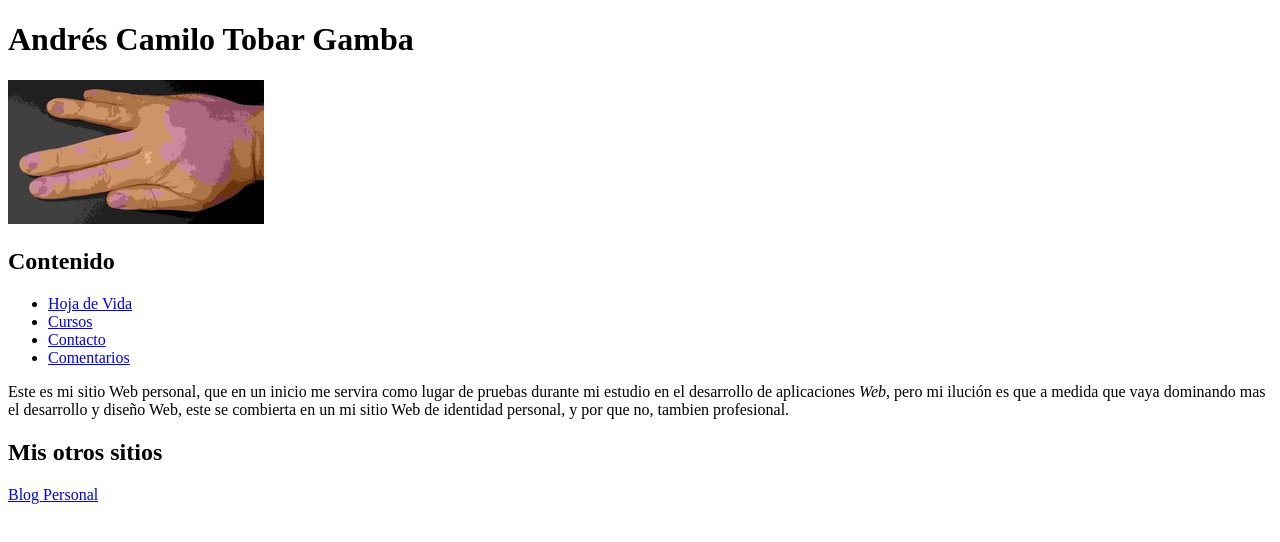
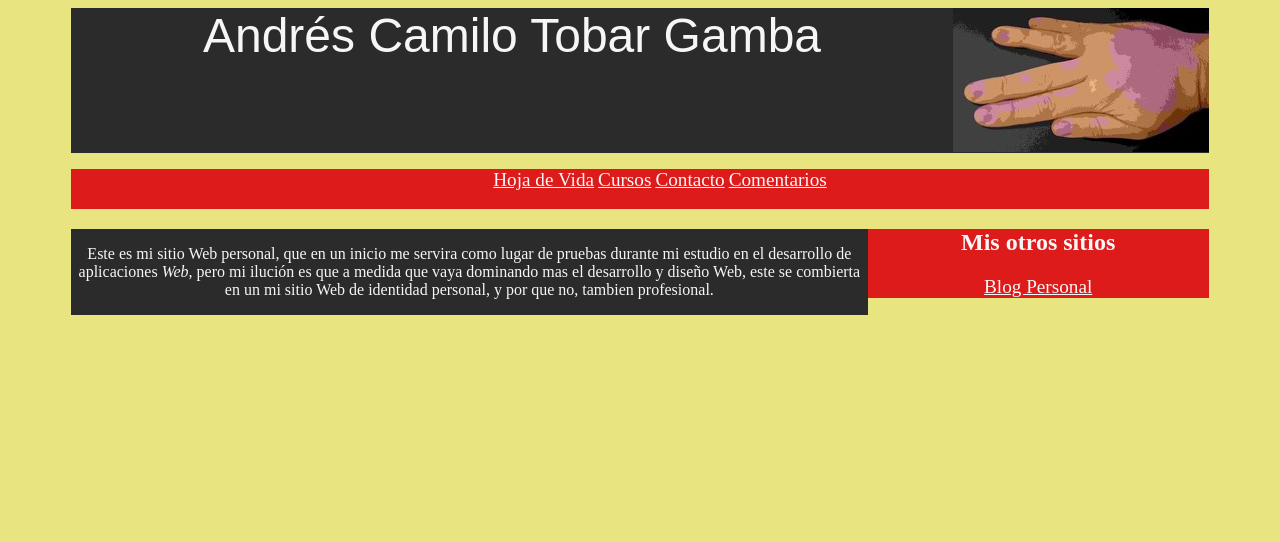
Before and after one commit to andranger/Pruebas-sitio-web, a plain HTML site: page index.html in a window 1280 px wide. Drawn offline with Linux system fonts and the light colour scheme.

Commit message:
Add estilo a index

```diff
--- /dev/null
+++ b/estilo.css
@@ -0,0 +1,49 @@
+/* Estilo de página web personal de prueba */
+body {
+	background-color: #e8e581;
+	color: #f6f6f6;
+}
+
+#wrapper {
+	text-align: center;
+	background-color: #e8e581;
+	width: 90%;
+	margin: 0 auto;
+}
+
+header {
+	font-size: 3em;
+	font-family: Arial;
+	background-color: #2b2b2b;
+	height: 145px;
+}
+
+#logo {
+	float: right;
+}
+
+#nav  {
+	background-color: #de1b1b;
+	height: 40px;
+}
+
+#nav li {
+	display: inline;
+}
+
+a {
+	color: #f6f6f6;
+	font-size: 1.2em;
+}
+
+#main {
+	background-color: #2b2b2b;
+	float: left;
+	width: 70%;
+}
+
+#aside {
+	background-color: #de1b1b;
+	width: 30%;
+	margin-left: 70%;
+}
--- a/index.html
+++ b/index.html
@@ -1,47 +1,47 @@
-<!doctype html>
+<!DOCTYPE html>
 <html>
 <head>
 <meta charset="utf-8" />
+<link href="estilo.css" rel="stylesheet" />
 <title>
 Andres Tobar
 </title>
 </head>
 
 <body>
-<h1>
+<div id="wrapper">
+<header>
 Andrés Camilo Tobar Gamba
-</h1>
-
-<p>
+<div id="logo">
 <img src="img/Logo.jpg" alt="Logo Prueba" usemap="#mapa" />
 <map name="mapa">
 <area shape="rect" coords="1,1,250,250" href="http://pruebastobar.co.nf" alt="Enlace a página principal" />
 </map>
-</p>
+</div>
 
-<h2>
-Contenido
-</h2>
-
+</header>
+<div id="nav">
 <ul>
 <li><a href="http://pruebastobar.co.nf/hojavida.html">Hoja de Vida</a></li>
 <li><a href="http://pruebastobar.co.nf/cursos.html">Cursos</a></li>
 <li><a href="http://pruebastobar.co.nf/contacto.html">Contacto</a></li>
 <li><a href="http://pruebastobar.co.nf/comentarios.html">Comentarios</a></li>
 </ul>
-
+</div>
+<div>
+<div id="main">
 <p>
 Este es mi sitio Web personal, que en un inicio me servira como lugar de pruebas durante mi estudio en el desarrollo de aplicaciones <em>Web</em>, pero mi ilución es que a medida que vaya dominando mas el desarrollo y diseño Web, este se combierta en un mi sitio Web de identidad personal, y por que no, tambien profesional.
 </p>
-
+</div>
+<div id="aside">
 <h2>
 Mis otros sitios
 </h2>
-
-<p>
 <a href="https://emprendimientotobar.blogspot.com/">Blog Personal</a>
-</p>
-
+</div>
+</div>
+</div>
 </body>
 
 </html>
```
